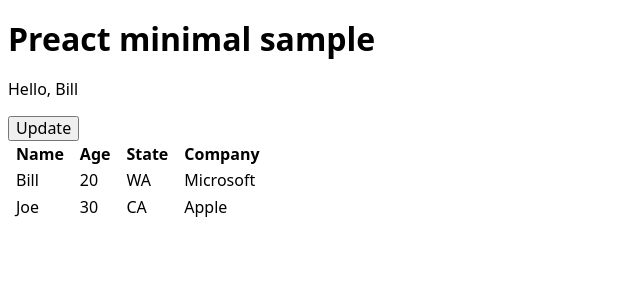
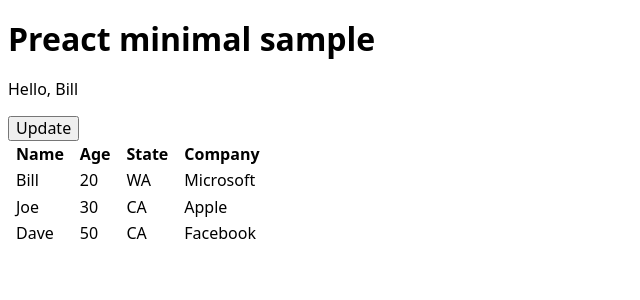
Before and after one commit to billti/preactmin, a Preact app: page / in a window 1280 px wide. Shown: the top 300 px of the page, without its empty margins (0-640 px from the left). Built offline with nearby package versions, Linux system fonts and the light colour scheme.

Commit message:
Handler refactor and sorting

```diff
--- a/public/style.css
+++ b/public/style.css
@@ -33,6 +33,11 @@ th {
   background-color: #ffff;
 }
 
+.sortedTable tr:hover {
+  background: #eef;
+
+}
+
 .dragEnter {
   background-color: #8888;
 }
--- a/src/app.tsx
+++ b/src/app.tsx
@@ -22,6 +22,7 @@ function MyElem(props: { name: string }) {
         rows={[
           ["Bill", 20, "WA", "Microsoft"],
           ["Joe", 30, "CA", "Apple"],
+          ["Dave", 50, "CA", "Facebook"],
         ]}
       />
     </>
--- a/src/table.tsx
+++ b/src/table.tsx
@@ -5,12 +5,19 @@ export function Table(props: {
   rows: (string | number)[][];
 }) {
   const [showColumns, setShowColumns] = useState([0, 1, 2, 3]);
-  const [dragging, setDragging] = useState<string | undefined>();
+  const [sortColumn, setSortColumn] = useState<{
+    columnId: number;
+    ascending: boolean;
+  } | null>(null);
+
+  // Use to track the drag and drop columns
+  const [dragCol, setDragCol] = useState<string | undefined>();
+  const [dropCol, setDropCol] = useState<string | undefined>();
 
   function onDragStart(ev: DragEvent) {
     if (!(ev.target instanceof HTMLElement)) return;
     ev.dataTransfer!.dropEffect = "move";
-    setDragging(ev.target.dataset["colid"]);
+    setDragCol(ev.target.dataset["colid"]);
   }
 
   function onDragEnter(ev: DragEvent) {
@@ -21,80 +28,121 @@ export function Table(props: {
     const thisCol = ev.target.dataset["colid"];
 
     // If dragged to a different column, then highlight the column
-    if (thisCol && thisCol !== dragging) {
-      const table = ev.target.closest("table");
-      const columns = table!.querySelectorAll(`[data-colid="${thisCol}"]`);
-      columns.forEach((col) => col.classList.add("dragEnter"));
+    if (thisCol && thisCol !== dragCol) {
+      setDropCol(thisCol);
       ev.preventDefault();
     }
   }
 
   function onDragOver(ev: DragEvent) {
     if (!(ev.target instanceof HTMLElement)) return;
+    const thisCol = ev.target.dataset["colid"];
 
     // If this event handler isn't called and doesn't
     // call preventDefault, then the target cannot be dropped on.
-    if (ev.target.dataset["colid"] !== dragging) ev.preventDefault();
+    if (thisCol && thisCol !== dragCol) {
       ev.dataTransfer!.dropEffect = "move";
+      ev.preventDefault();
+    }
   }
 
   function onDragLeave(ev: DragEvent) {
     // Called if <Esc> key is pressed also
     if (!(ev.target instanceof HTMLElement)) return;
-
-    // If this is a column, then remove the highlight
     const thisCol = ev.target.dataset["colid"];
-    if (thisCol) {
-      const table = ev.target.closest("table");
-      const columns = table!.querySelectorAll(`[data-colid="${thisCol}"]`);
-      columns.forEach((col) => col.classList.remove("dragEnter"));
+    if (thisCol && thisCol === dropCol) {
+      setDropCol(undefined);
       ev.preventDefault();
     }
   }
 
   function onDrop(ev: DragEvent) {
     if (!(ev.target instanceof HTMLElement)) return;
-    ev.preventDefault();
 
     const thisCol = ev.target.dataset["colid"];
     if (thisCol) {
-      // Remove the highlight
-      const table = ev.target.closest("table");
-      const columns = table!.querySelectorAll(`[data-colid="${thisCol}"]`);
-      columns.forEach((col) => col.classList.remove("dragEnter"));
+      // Rearrange the columns
+      if (thisCol !== dragCol) {
+        moveColumn(parseInt(dragCol!), parseInt(thisCol));
+      }
       ev.preventDefault();
-
-      // Rearrange the columns
-      if (thisCol !== dragging) {
-        const oldIdx = showColumns.indexOf(parseInt(dragging!));
-        const newIdx = showColumns.indexOf(parseInt(thisCol));
-        const newColumns = [...showColumns];
-        newColumns.splice(oldIdx, 1);
-        newColumns.splice(newIdx, 0, parseInt(dragging!));
-        setShowColumns(newColumns);
-      }
     }
   }
 
   function onDragEnd(ev: DragEvent) {
     // Called regardless of how dragging ends
     // ev.target is the source element
+    setDragCol(undefined);
+    setDropCol(undefined);
+  }
+
+  function moveColumn(oldIdx: number, newIdx: number) {
+    // Locate the indexes in the array where the column idx is
+    const arrIdxOld = showColumns.indexOf(oldIdx);
+    const arrIdxNew = showColumns.indexOf(newIdx);
+
+    const newColumns = [...showColumns];
+    const removed = newColumns.splice(arrIdxOld, 1);
+    newColumns.splice(arrIdxNew, 0, ...removed);
+    setShowColumns(newColumns);
   }
 
   function onSort(ev: MouseEvent) {
-    console.log(
-      "Clicked on header with ",
-      (ev.target as HTMLElement).innerText
-    );
+    if (!(ev.target instanceof HTMLElement)) return;
+    const thisCol = ev.target.dataset["colid"];
+
+    if (sortColumn && thisCol === sortColumn.columnId.toString()) {
+      // Toggle the sort order
+      setSortColumn({
+        columnId: sortColumn.columnId,
+        ascending: !sortColumn.ascending,
+      });
+    } else {
+      // Set the sort column
+      setSortColumn({
+        columnId: parseInt(thisCol!),
+        ascending: true,
+      });
+    }
+  }
+
+  function getSortedRows(rows: (string | number)[][]) {
+    if (!sortColumn) return rows;
+
+    const colIdx = sortColumn.columnId;
+    const ascending = sortColumn.ascending;
+
+    const sortedRows = [...rows];
+    sortedRows.sort((a, b) => {
+      const aVal = a[colIdx];
+      const bVal = b[colIdx];
+      if (typeof aVal === "string" && typeof bVal === "string") {
+        return ascending ? aVal.localeCompare(bVal) : bVal.localeCompare(aVal);
+      } else if (typeof aVal === "number" && typeof bVal === "number") {
+        return ascending ? aVal - bVal : bVal - aVal;
+      } else {
+        return 0;
+      }
+    });
+
+    return sortedRows;
+  }
+
+  function rowClicked(ev: MouseEvent) {
+    // Current target is the element with the handler (in this case the tr)
+    console.log("row clicked", ev.currentTarget);
   }
 
   return (
-    <table>
+    <table class="sortedTable">
       <thead>
         <tr>
-          {showColumns.map((idx) => (
+          {showColumns.map((idx) => {
+            const isDropTarget = dropCol && idx.toString() === dropCol;
+            return (
               <th
                 draggable
+                class={isDropTarget ? "dragEnter" : undefined}
                 onDragStart={onDragStart}
                 onDragEnter={onDragEnter}
                 onDragOver={onDragOver}
@@ -106,15 +154,24 @@ export function Table(props: {
               >
                 {props.columns[idx]}
               </th>
-          ))}
+            );
+          })}
         </tr>
       </thead>
       <tbody>
-        {props.rows.map((row) => (
-          <tr>
-            {showColumns.map((idx) => (
-              <td data-colid={idx.toString()}>{row[idx]}</td>
-            ))}
+        {getSortedRows(props.rows).map((row) => (
+          <tr onClick={rowClicked}>
+            {showColumns.map((idx) => {
+              const isDropTarget = dropCol && idx.toString() === dropCol;
+              return (
+                <td
+                  class={isDropTarget ? "dragEnter" : undefined}
+                  data-colid={idx.toString()}
+                >
+                  {row[idx]}
+                </td>
+              );
+            })}
           </tr>
         ))}
       </tbody>
```
Lines whose indentation alone changed are shown as unchanged.
